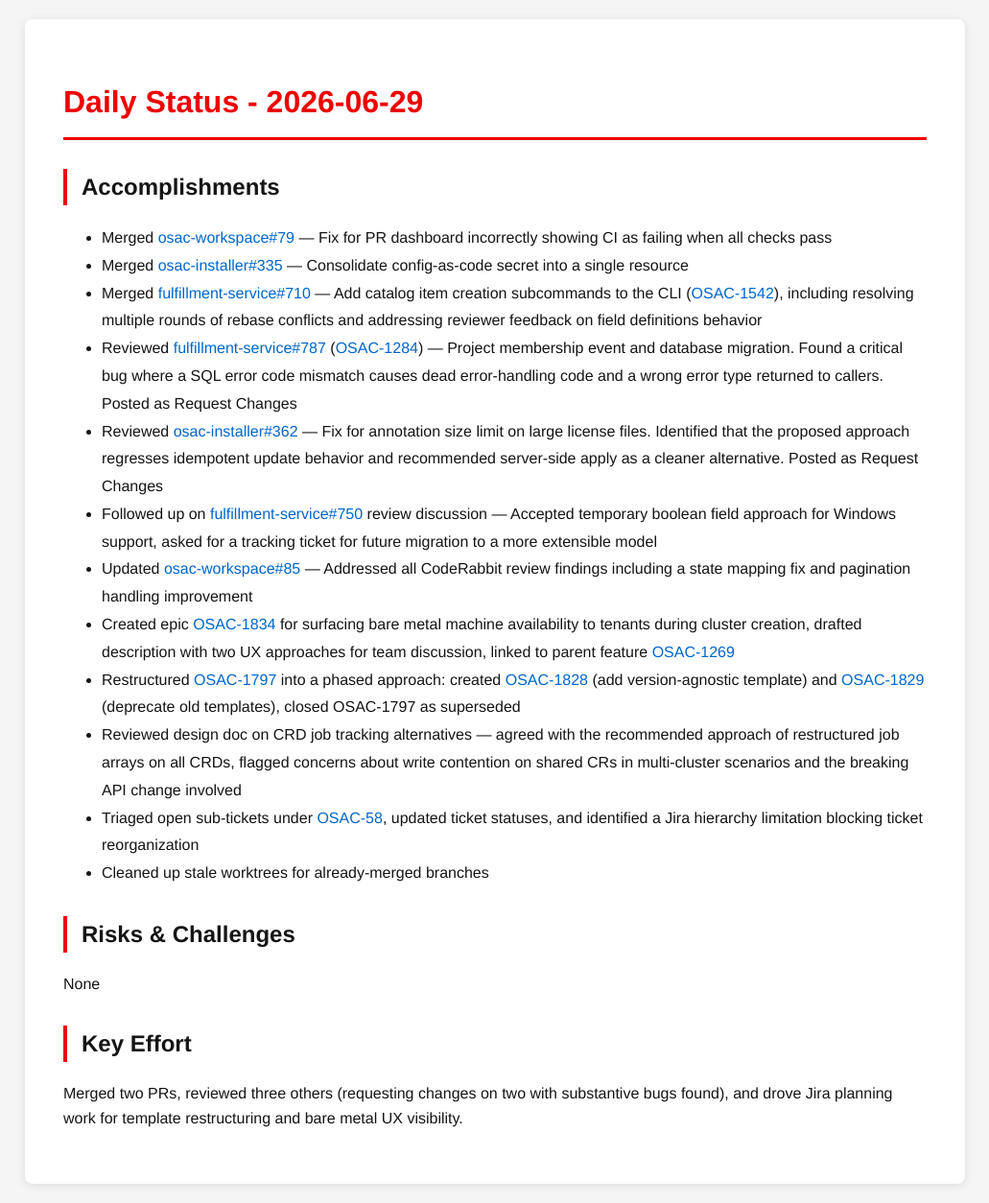
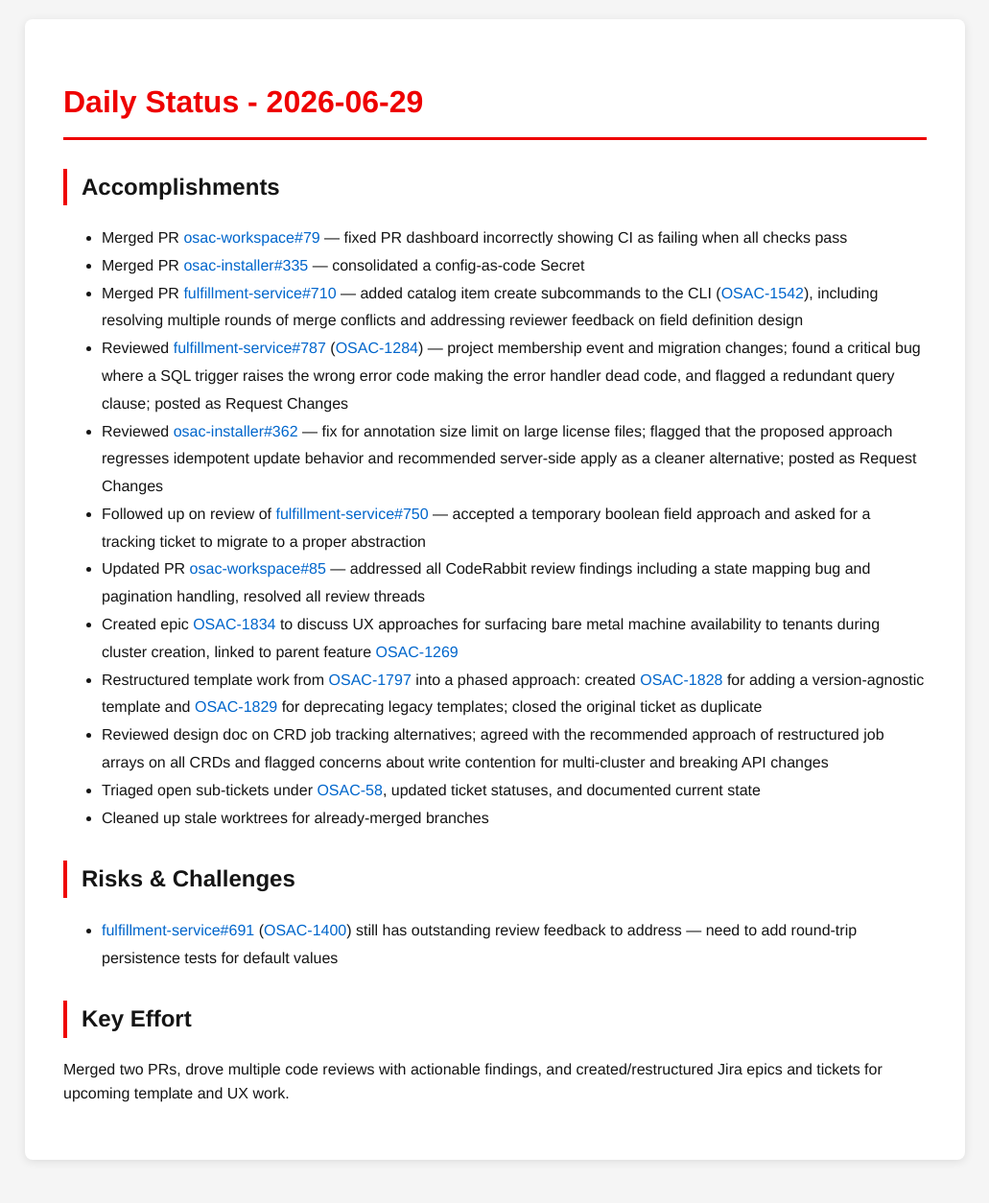
Before and after one commit to tzvatot/daily-status, a Jekyll site: the page built from 2026-06-29.md, in a window 1280 px wide. Shown: the whole page at 96% size, without its empty margins (124-1155 px from the left). Built offline with Jekyll 4.4.1, drawn with Linux system fonts in a browser that asks for light colours; after the commit the page ends 1229 px from its top, so only the background shows below that.

Commit message:
Daily status update - 2026-06-29

```diff
--- a/2026-06-29.md
+++ b/2026-06-29.md
@@ -7,21 +7,21 @@ date: 2026-06-29
 # Daily Status - 2026-06-29
 
 ## Accomplishments
-- Merged [osac-workspace#79](https://github.com/osac-project/osac-workspace/pull/79) — Fix for PR dashboard incorrectly showing CI as failing when all checks pass
-- Merged [osac-installer#335](https://github.com/osac-project/osac-installer/pull/335) — Consolidate config-as-code secret into a single resource
-- Merged [fulfillment-service#710](https://github.com/osac-project/fulfillment-service/pull/710) — Add catalog item creation subcommands to the CLI ([OSAC-1542](https://redhat.atlassian.net/browse/OSAC-1542)), including resolving multiple rounds of rebase conflicts and addressing reviewer feedback on field definitions behavior
-- Reviewed [fulfillment-service#787](https://github.com/osac-project/fulfillment-service/pull/787) ([OSAC-1284](https://redhat.atlassian.net/browse/OSAC-1284)) — Project membership event and database migration. Found a critical bug where a SQL error code mismatch causes dead error-handling code and a wrong error type returned to callers. Posted as Request Changes
-- Reviewed [osac-installer#362](https://github.com/osac-project/osac-installer/pull/362) — Fix for annotation size limit on large license files. Identified that the proposed approach regresses idempotent update behavior and recommended server-side apply as a cleaner alternative. Posted as Request Changes
-- Followed up on [fulfillment-service#750](https://github.com/osac-project/fulfillment-service/pull/750) review discussion — Accepted temporary boolean field approach for Windows support, asked for a tracking ticket for future migration to a more extensible model
-- Updated [osac-workspace#85](https://github.com/osac-project/osac-workspace/pull/85) — Addressed all CodeRabbit review findings including a state mapping fix and pagination handling improvement
-- Created epic [OSAC-1834](https://redhat.atlassian.net/browse/OSAC-1834) for surfacing bare metal machine availability to tenants during cluster creation, drafted description with two UX approaches for team discussion, linked to parent feature [OSAC-1269](https://redhat.atlassian.net/browse/OSAC-1269)
-- Restructured [OSAC-1797](https://redhat.atlassian.net/browse/OSAC-1797) into a phased approach: created [OSAC-1828](https://redhat.atlassian.net/browse/OSAC-1828) (add version-agnostic template) and [OSAC-1829](https://redhat.atlassian.net/browse/OSAC-1829) (deprecate old templates), closed OSAC-1797 as superseded
-- Reviewed design doc on CRD job tracking alternatives — agreed with the recommended approach of restructured job arrays on all CRDs, flagged concerns about write contention on shared CRs in multi-cluster scenarios and the breaking API change involved
-- Triaged open sub-tickets under [OSAC-58](https://redhat.atlassian.net/browse/OSAC-58), updated ticket statuses, and identified a Jira hierarchy limitation blocking ticket reorganization
+- Merged PR [osac-workspace#79](https://github.com/osac-project/osac-workspace/pull/79) — fixed PR dashboard incorrectly showing CI as failing when all checks pass
+- Merged PR [osac-installer#335](https://github.com/osac-project/osac-installer/pull/335) — consolidated a config-as-code Secret
+- Merged PR [fulfillment-service#710](https://github.com/osac-project/fulfillment-service/pull/710) — added catalog item create subcommands to the CLI ([OSAC-1542](https://redhat.atlassian.net/browse/OSAC-1542)), including resolving multiple rounds of merge conflicts and addressing reviewer feedback on field definition design
+- Reviewed [fulfillment-service#787](https://github.com/osac-project/fulfillment-service/pull/787) ([OSAC-1284](https://redhat.atlassian.net/browse/OSAC-1284)) — project membership event and migration changes; found a critical bug where a SQL trigger raises the wrong error code making the error handler dead code, and flagged a redundant query clause; posted as Request Changes
+- Reviewed [osac-installer#362](https://github.com/osac-project/osac-installer/pull/362) — fix for annotation size limit on large license files; flagged that the proposed approach regresses idempotent update behavior and recommended server-side apply as a cleaner alternative; posted as Request Changes
+- Followed up on review of [fulfillment-service#750](https://github.com/osac-project/fulfillment-service/pull/750) — accepted a temporary boolean field approach and asked for a tracking ticket to migrate to a proper abstraction
+- Updated PR [osac-workspace#85](https://github.com/osac-project/osac-workspace/pull/85) — addressed all CodeRabbit review findings including a state mapping bug and pagination handling, resolved all review threads
+- Created epic [OSAC-1834](https://redhat.atlassian.net/browse/OSAC-1834) to discuss UX approaches for surfacing bare metal machine availability to tenants during cluster creation, linked to parent feature [OSAC-1269](https://redhat.atlassian.net/browse/OSAC-1269)
+- Restructured template work from [OSAC-1797](https://redhat.atlassian.net/browse/OSAC-1797) into a phased approach: created [OSAC-1828](https://redhat.atlassian.net/browse/OSAC-1828) for adding a version-agnostic template and [OSAC-1829](https://redhat.atlassian.net/browse/OSAC-1829) for deprecating legacy templates; closed the original ticket as duplicate
+- Reviewed design doc on CRD job tracking alternatives; agreed with the recommended approach of restructured job arrays on all CRDs and flagged concerns about write contention for multi-cluster and breaking API changes
+- Triaged open sub-tickets under [OSAC-58](https://redhat.atlassian.net/browse/OSAC-58), updated ticket statuses, and documented current state
 - Cleaned up stale worktrees for already-merged branches
 
 ## Risks & Challenges
-None
+- [fulfillment-service#691](https://github.com/osac-project/fulfillment-service/pull/691) ([OSAC-1400](https://redhat.atlassian.net/browse/OSAC-1400)) still has outstanding review feedback to address — need to add round-trip persistence tests for default values
 
 ## Key Effort
-Merged two PRs, reviewed three others (requesting changes on two with substantive bugs found), and drove Jira planning work for template restructuring and bare metal UX visibility.
+Merged two PRs, drove multiple code reviews with actionable findings, and created/restructured Jira epics and tickets for upcoming template and UX work.
```
